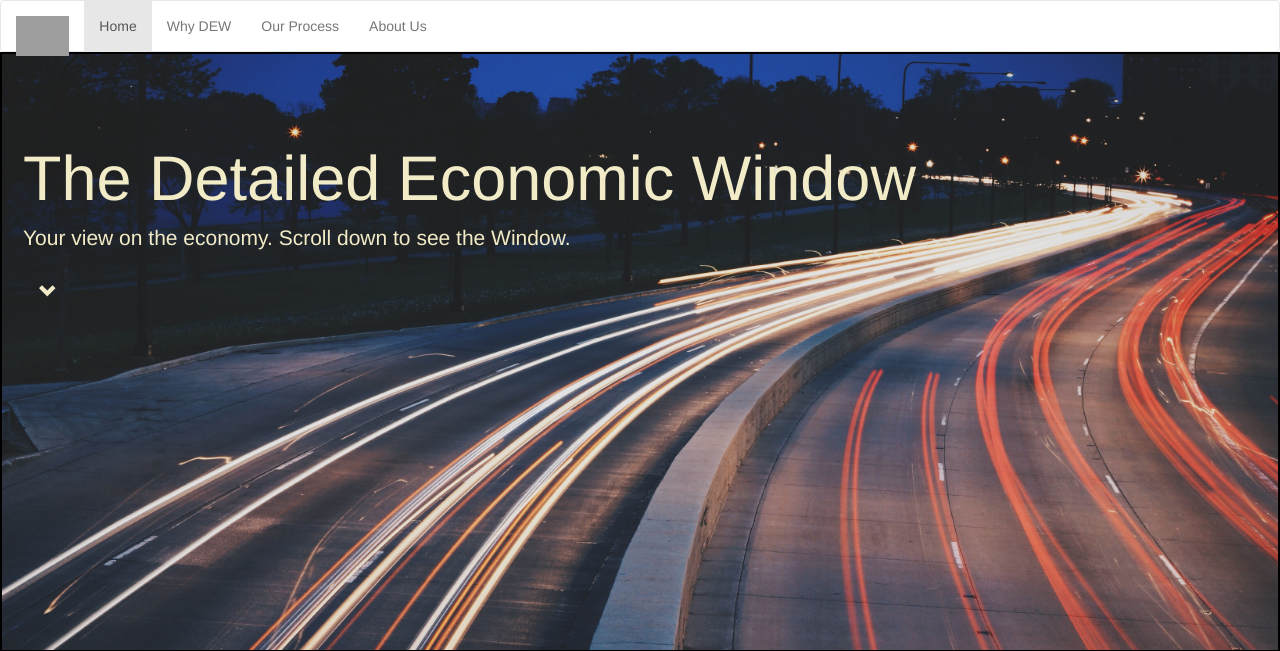
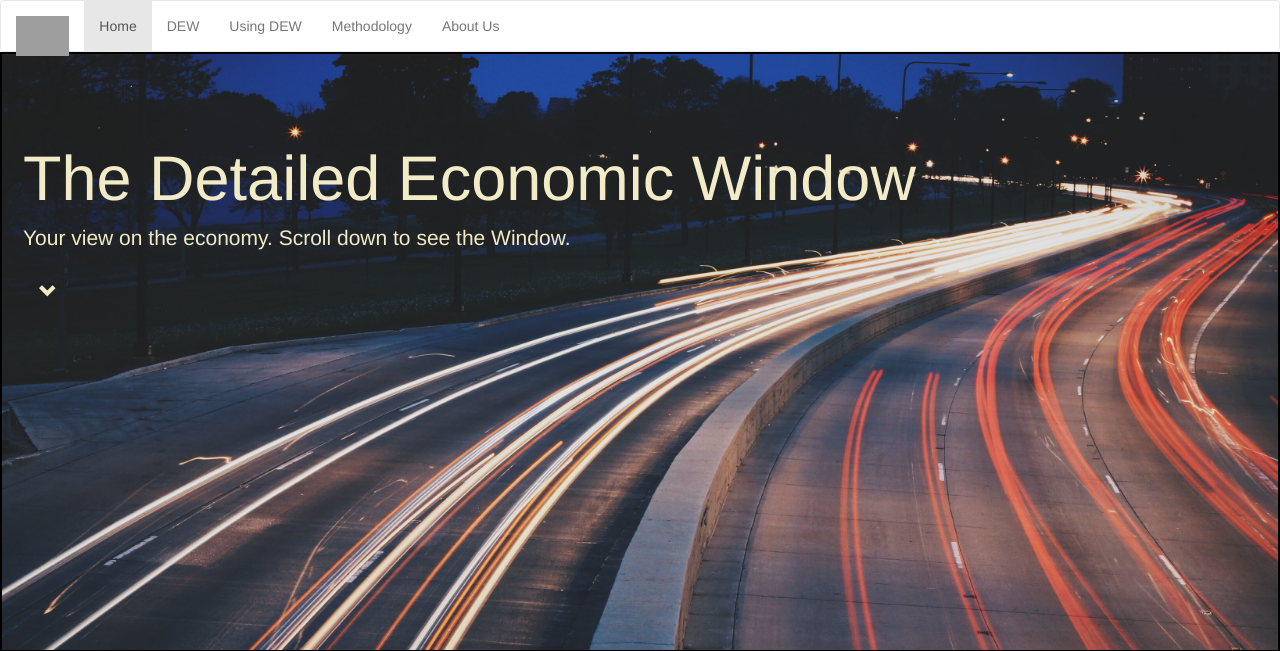
Before and after one commit to DistrictDataLabs/02-group-b, a Flask app: page /data in a window 1280 px wide. Shown: the top 651 px of the page. Run offline with Flask 2, Linux system fonts and the light colour scheme; some libraries are stand-ins or nearby versions; some web fonts are replaced; grey boxes are pictures that could not be loaded.

Commit message:
Todays changes

```diff
--- a/templates/data.html
+++ b/templates/data.html
@@ -28,8 +28,9 @@
     <div class="collapse navbar-collapse" id="bs-example-navbar-collapse-1">
       <ul class="nav navbar-nav">
         <li class="active"><a href="#">Home<span class="sr-only">(current)</span></a></li>
-        <li><a href="#">Why DEW</a></li>
-        <li><a href="#">Our Process</a></li>
+        <li><a href="#">DEW</a></li>
+        <li><a href="#">Using DEW</a></li>
+        <li><a href="#">Methodology</a></li>
         <li><a href="#">About Us</a></li>
          </ul>
         </li>
@@ -87,13 +88,13 @@
     <div class="col-md-12 text-center"><h2>Learn More</h2>
     </div>
      <ul>
-      <div class="col-md-4 text-center">
+      <div class="col-md-4 text-center" id="dewplatform">
         <li>
         View the Window alongside historical data on industrial activity and wages.</div>
-      <div class="col-md-4 text-center">
+      <div class="col-md-4 text-center" id="methodology">
         <li>
         Learn more about publicly available economic data.</div>
-      <div class="col-md-4 text-center">
+      <div class="col-md-4 text-center" id="aboutus">
         <li>
         Read about the project and the team.</div>
       </ul>
```
Also changed, not shown: static/data.css (line endings or trailing spaces).
